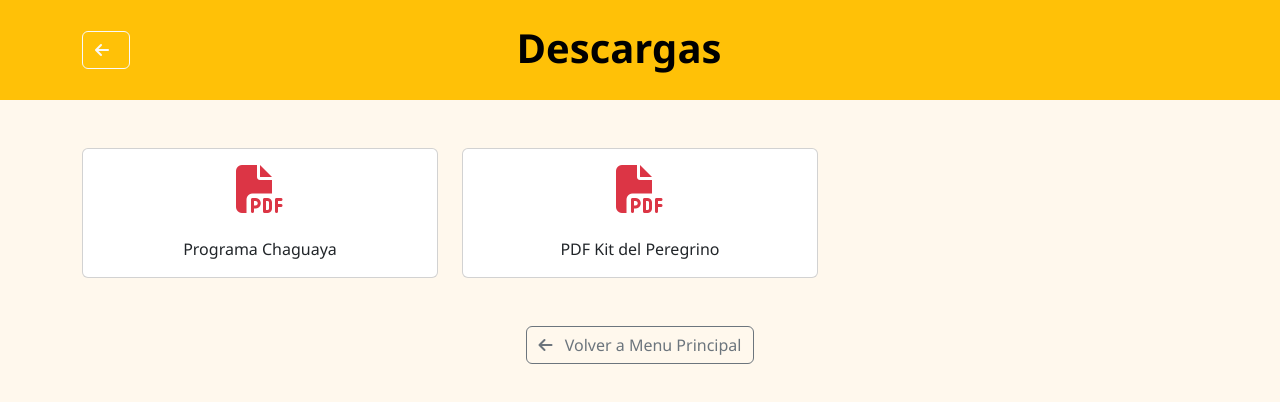
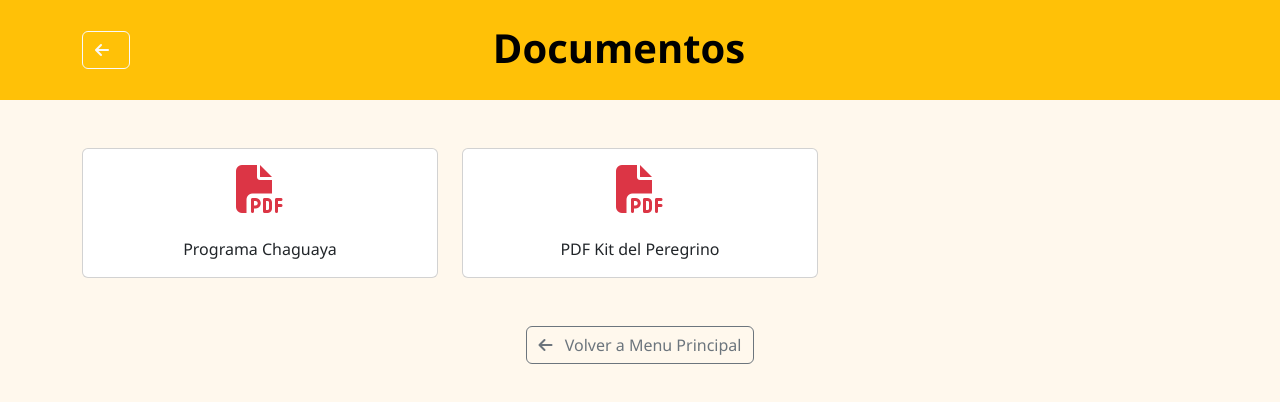
Before and after one commit to erodriguezy/kit-del-peregrino, a plain HTML site: page paginas/descargas.html in a window 1280 px wide. Drawn offline with nearby package versions, Linux system fonts and the light colour scheme.

Commit message:
Update descargas.html

```diff
--- a/paginas/descargas.html
+++ b/paginas/descargas.html
@@ -3,7 +3,7 @@
 <head>
   <meta charset="UTF-8" />
   <meta name="viewport" content="width=device-width, initial-scale=1.0"/>
-  <title>Descargas - Catequesis</title>
+  <title>Documentos - Catequesis</title>
 
   <!-- Bootstrap & Font Awesome -->
   <link href="https://cdn.jsdelivr.net/npm/bootstrap@5.3.0/dist/css/bootstrap.min.css" rel="stylesheet">
@@ -21,7 +21,7 @@
         <i class="fas fa-arrow-left me-2"></i>
       </button>
       <div class="text-center flex-grow-1">
-        <h1 class="fw-bold mb-1">Descargas</h1>
+        <h1 class="fw-bold mb-1">Documentos</h1>
       </div>
       <!-- Espacio a la derecha para equilibrar -->
       <div style="width: 90px;"></div>
```
